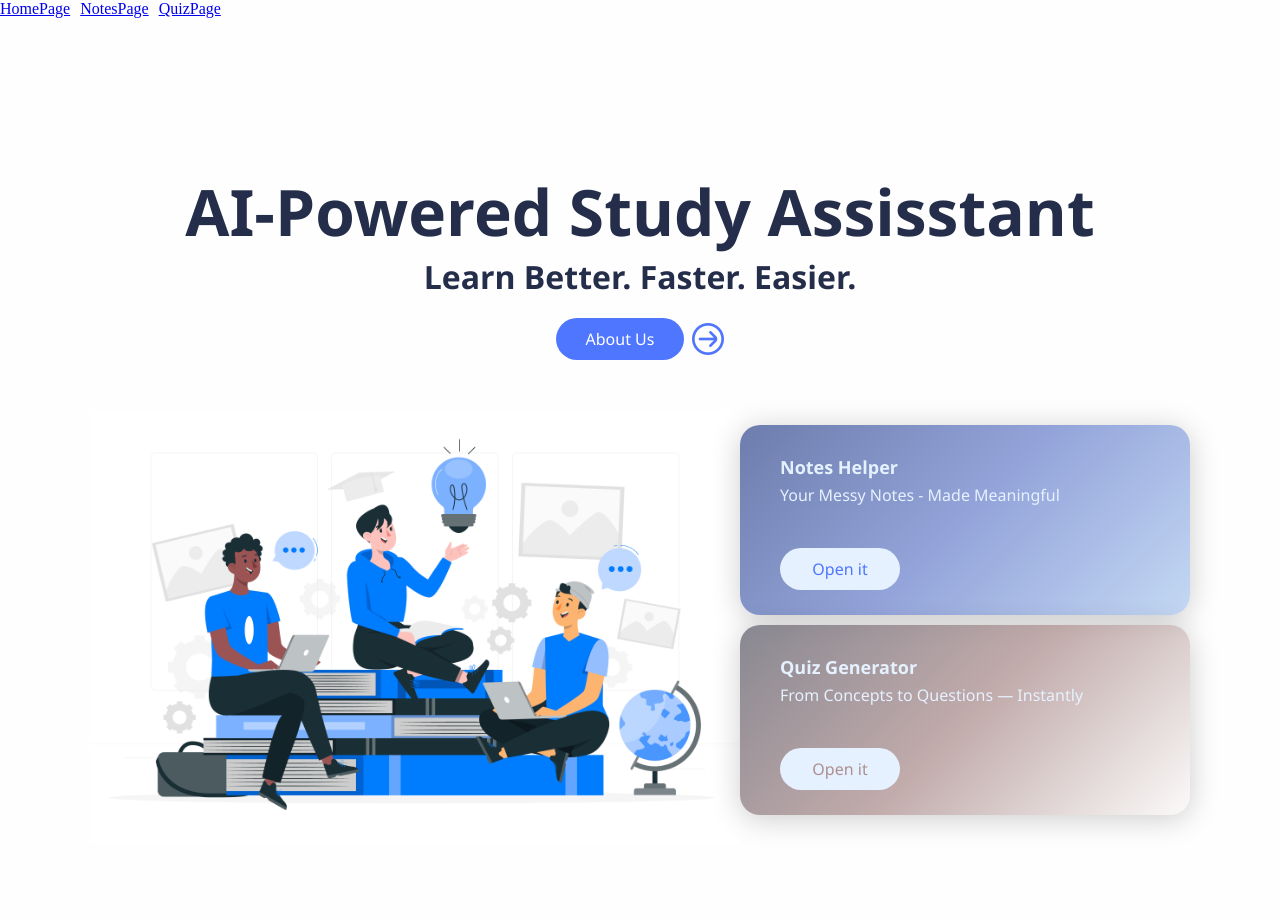
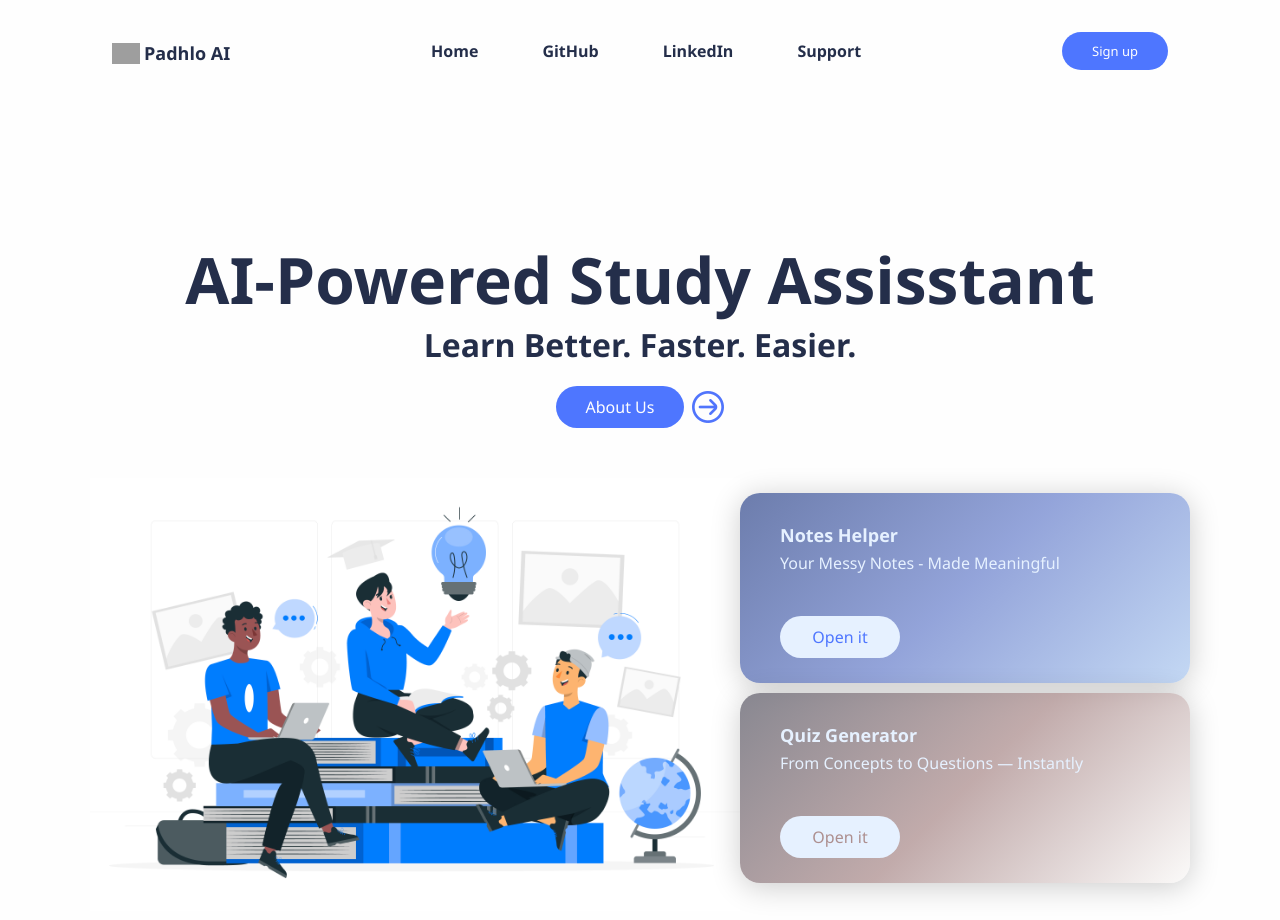
Before and after one commit to Ersatz-xD/Padhlo-ai, a React (Vite) app in the folder client/: page / in a window 1280 px wide. Before the commit the page ends 852 px from the top, so only its background shows below. Built offline with nearby package versions, Linux system fonts and the light colour scheme; grey boxes are pictures that could not be loaded.

Commit message:
create nav bar

```diff
--- a/client/src/App.jsx
+++ b/client/src/App.jsx
@@ -1,6 +1,9 @@
 import HomePage from './pages/HomePage'
 import NotesPage from './pages/NotesPage'
 import QuizPage from './pages/QuizPage'
+import BookIcon from './assets/reading-book.png'
+import './app.css'
+
 import {
   createBrowserRouter,
   createRoutesFromElements,
@@ -13,10 +16,27 @@ import {
 // Create a layout to wrap your routes (navbar inside router)
 const RootLayout = () => (
   <div>
-    <nav style={{ display: 'flex', gap: '10px', marginBottom: '20px' }}>
-      <Link to="/">HomePage</Link>
-      <Link to="/notes-page">NotesPage</Link>
-      <Link to="/quiz-page">QuizPage</Link>
+    <nav className='navbar'>
+        <div className='logo'>
+          <img className= 'logo-icon' src={BookIcon} alt="Book Icon" />
+          <span className='logo-text'>Padhlo AI</span>
+        </div>
+
+        <div className='nav-links'>
+
+          <a href="/">Home</a>
+          <a href="https://github.com/Ersatz-xD/Padhlo-ai">GitHub</a>
+          <a href="https://www.linkedin.com/in/ayaan-ahmed-khan-448600351">LinkedIn</a>
+
+          <a href="/">Support</a>
+        </div>
+
+        <div className='btn'>
+        <button className='signup'>
+          Sign up
+        </button>
+        </div>
+
     </nav>
     <Outlet />
   </div>
```
